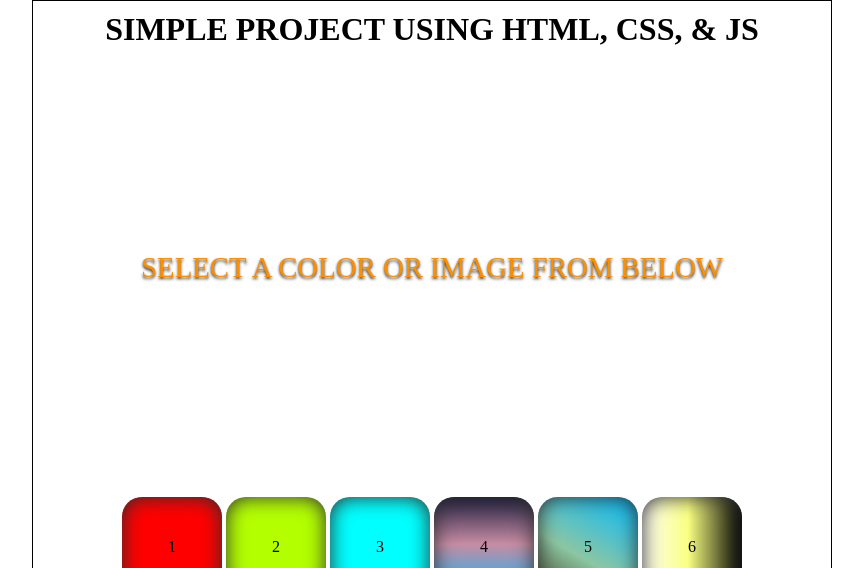
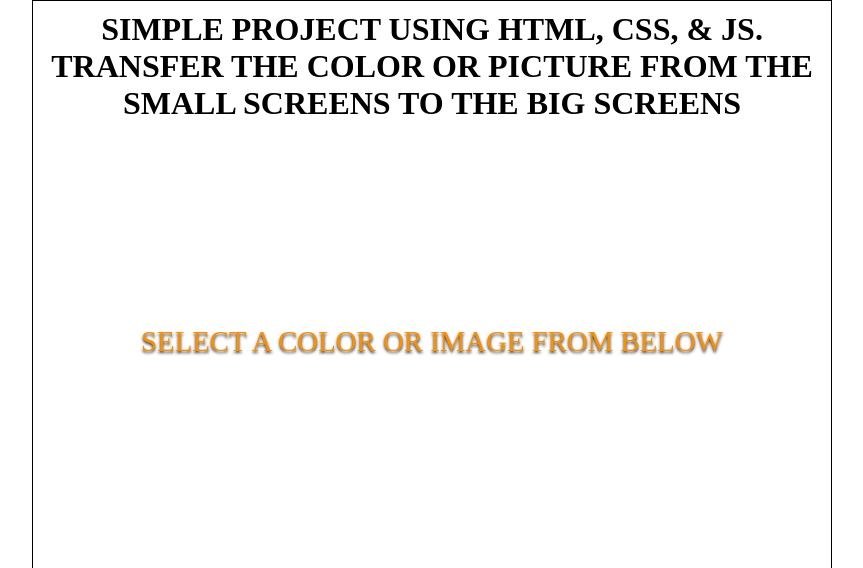
Before and after one commit to ArthurDSalmon/Simple-JS-Project-4-14-2021-, a plain HTML site: page index.html in a window 1280 px wide. Shown: the top 568 px of the page, without its empty margins (208-1071 px from the left). Drawn offline with Linux system fonts and the light colour scheme.

Commit message:
Update index.html

```diff
--- a/index.html
+++ b/index.html
@@ -11,7 +11,7 @@
         <script src="script.js"></script>
     </head>
     <header>
-        <h1>simple project using HTML, css, & js </h1>
+        <h1>simple project using HTML, css, & js. transfer the color or picture from the small screens to the big screens </h1>
     </header>
     <body>
         <div id="main">
```
